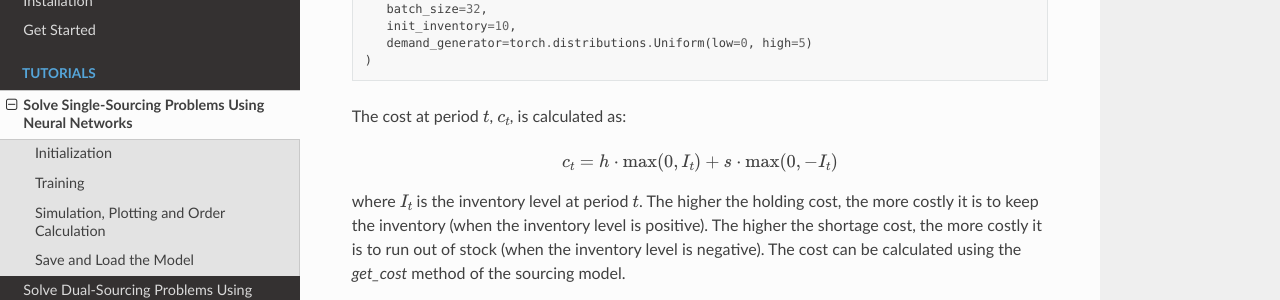
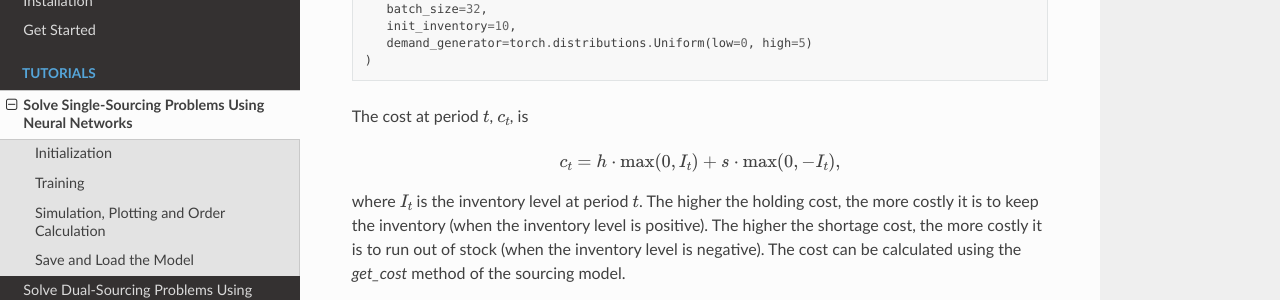
Before and after one commit to iewaij/idinn-streamlit, a Sphinx documentation site: the page built from docs/tutorials/single.rst, in a window 1280 px wide and 900 px high, scrolled down 608 px. Shown: the part 151-451 px from the top of the window. Built offline with Sphinx 7.4.7 and the Read the Docs theme 2.0.0, drawn with Linux system fonts in a browser that asks for light colours.

Commit message:
Update file single.rst

```diff
--- a/docs/tutorials/single.rst
+++ b/docs/tutorials/single.rst
@@ -23,11 +23,11 @@ Since we deal with the single-sourcing problem, we use the `SingleSourcingModel`
       demand_generator=torch.distributions.Uniform(low=0, high=5)
    )
 
-The cost at period :math:`t`, :math:`c_t`, is calculated as:
+The cost at period :math:`t`, :math:`c_t`, is
 
 .. math::
 
-   c_t = h \cdot \max(0, I_t) + s \cdot \max(0, - I_t)
+   c_t = h \cdot \max(0, I_t) + s \cdot \max(0, - I_t),
 
 where :math:`I_t` is the inventory level at period :math:`t`. The higher the holding cost, the more costly it is to keep the inventory (when the inventory level is positive). The higher the shortage cost, the more costly it is to run out of stock (when the inventory level is negative). The cost can be calculated using the `get_cost` method of the sourcing model.
 
```
